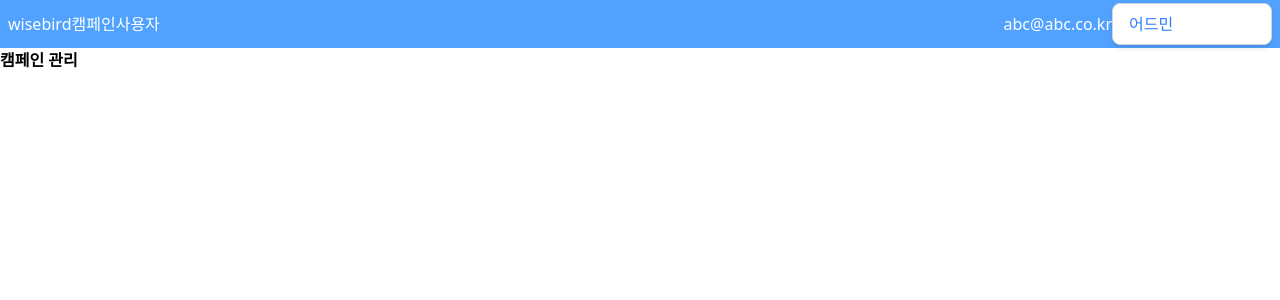
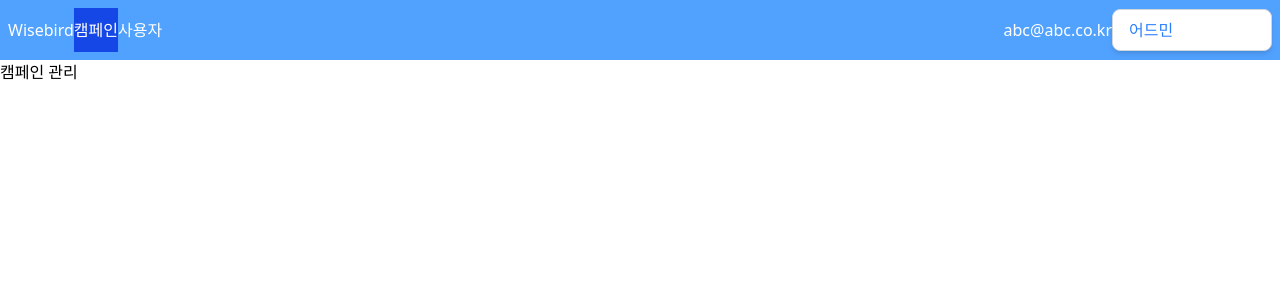
Before and after one commit to gusdn3477/wb_assignment, a React (Vite) app: page /admin/campaigns in a window 1280 px wide. Shown: the top 300 px of the page. Built offline with nearby package versions, Linux system fonts and the light colour scheme.

Commit message:
feat: 라우팅 구조 작업 & url로 role, 현재 페이지 state 관리

```diff
--- a/src/App.tsx
+++ b/src/App.tsx
@@ -1,13 +1,5 @@
-import Layout from './components/Layout';
+import Router from './Router';
 
-function App() {
-  return (
-    <Layout>
-      <div className="flex-1">
-        <strong>캠페인 관리</strong>
-      </div>
-    </Layout>
-  );
+export default function App() {
+  return <Router />;
 }
-
-export default App;
--- /dev/null
+++ b/src/Router.tsx
@@ -0,0 +1,20 @@
+import { BrowserRouter, Navigate, Route, Routes } from 'react-router-dom';
+import Layout from './components/Layout';
+import CampaignManagament from './pages/CampaignManagament';
+import UserManagement from './pages/UserManagement';
+
+export default function Router() {
+  return (
+    <BrowserRouter>
+      <Routes>
+        <Route element={<Layout />}>
+          <Route path="/" element={<Navigate to="/admin/campaigns" />} />
+          <Route path="/:role">
+            <Route path="campaigns" element={<CampaignManagament />} />
+            <Route path="users" element={<UserManagement />} />
+          </Route>
+        </Route>
+      </Routes>
+    </BrowserRouter>
+  );
+}
--- a/src/components/Layout.tsx
+++ b/src/components/Layout.tsx
@@ -1,36 +1,73 @@
-import React from 'react';
+import { Outlet, useLocation, useNavigate, useParams } from 'react-router-dom';
 import { options } from '../data/options';
 import Select from './Select';
 
-interface LayoutProps {
-  children: React.ReactNode;
-}
+const ROLE = {
+  ADMIN: 'admin',
+  MANAGER: 'manager',
+  VIEWER: 'viewer',
+} as const;
 
-export default function Layout({ children }: LayoutProps) {
+type RoleType = (typeof ROLE)[keyof typeof ROLE];
+
+const navItems = [
+  {
+    id: 1,
+    value: '캠페인',
+    path: 'campaigns',
+  },
+  {
+    id: 2,
+    value: '사용자',
+    path: 'users',
+  },
+];
+
+export default function Layout() {
+  const { role } = useParams();
+  const location = useLocation();
+  const navigate = useNavigate();
+  const currentPage = location.pathname.split('/')[2];
+
   const handleSelectChange = (value: string) => {
-    console.log('선택한 값:', value);
+    const newPath = location.pathname.replace(/^\/(admin|manager|viewer)/, `/${value}`);
+    navigate(newPath);
+  };
+
+  const handleCategoryClick = (path: string) => {
+    const newPath = location.pathname.replace(/\/(campaigns|users)\b/, `/${path}`);
+    navigate(newPath);
   };
 
   return (
     <>
-      <header className="flex h-[48px] w-full items-center justify-between bg-blue-400 p-2 text-white">
-        <div className="flex flex-1 items-center">
-          <h1>wisebird</h1>
-          <ul className="flex">
-            <li>캠페인</li>
-            <li>사용자</li>
+      <header className="flex h-[60px] w-full items-center justify-between bg-blue-400 p-2 text-white">
+        <div className="flex h-full flex-1 items-center">
+          <h1>Wisebird</h1>
+          <ul className="flex h-full">
+            {navItems.map((item) => (
+              <li
+                key={item.id}
+                onClick={() => handleCategoryClick(item.path)}
+                className={`${item.path === currentPage ? 'bg-blue-700' : ''} flex items-center`}
+              >
+                {item.value}
+              </li>
+            ))}
           </ul>
         </div>
         <div className="flex flex-1 justify-end">
           <ul className="flex items-center">
             <li>abc@abc.co.kr</li>
             <li>
-              <Select options={options} defaultValue="admin" onChange={handleSelectChange} />
+              <Select options={options} defaultValue={role} onChange={handleSelectChange} />
             </li>
           </ul>
         </div>
       </header>
-      {children}
+      <div className="flex-1">
+        <Outlet />
+      </div>
     </>
   );
 }
```
